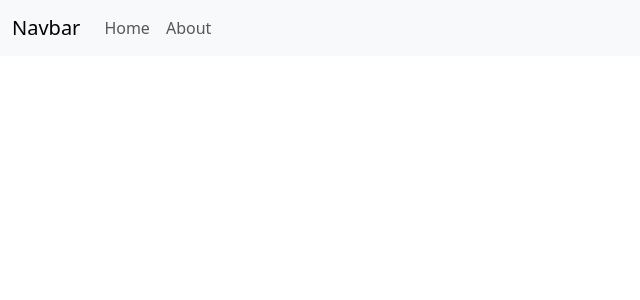
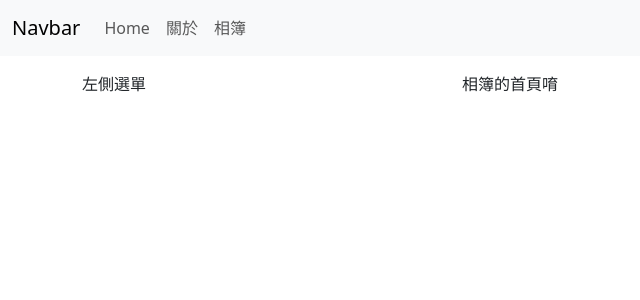
Before and after one commit to howardLiuFrogJump/react-router-test, a React (Create React App) app: page /album in a window 1280 px wide. Before the commit this address had no page. Shown: the top 300 px of the page, without its empty margins (0-640 px from the left). Built offline with nearby package versions, Linux system fonts and the light colour scheme.

Commit message:
巢狀路由與 Outlet

```diff
--- a/src/App.js
+++ b/src/App.js
@@ -3,7 +3,8 @@
 
 import Home from "./pages/Home";
 import About from "./pages/About";
-
+import AlbumLayout from "./pages/AlbumLayout";
+import AlbumIndex from "./pages/AlbumIndex";
 // 0. 於index.js加入BrowserRouter 只要做一次
 //  加入前端路由
 // 1. 準備元件
@@ -19,6 +20,9 @@
           <Routes>
             <Route path='/' element={<Home/>}></Route>
             <Route path='/about' element={<About/>}></Route>
+            <Route path='/album' element={<AlbumLayout/>}>
+              <Route index element={<AlbumIndex/>}></Route>
+            </Route>
           </Routes>
         </div>
       </header>
--- a/src/components/Navbar.js
+++ b/src/components/Navbar.js
@@ -11,7 +11,10 @@
               <Link className="nav-link" to="/">Home</Link>
             </li>
             <li className="nav-item">
-              <Link className="nav-link" to="/about">About</Link>
+              <Link className="nav-link" to="/about">關於</Link>
+            </li>
+            <li className="nav-item">
+              <Link className="nav-link" to="/album">相簿</Link>
             </li>
           </ul>
 
--- /dev/null
+++ b/src/pages/AlbumIndex.js
@@ -0,0 +1,5 @@
+export default function AlbumIndex(){
+  return(
+    <div>相簿的首頁唷</div>
+  )
+}
--- /dev/null
+++ b/src/pages/AlbumLayout.js
@@ -0,0 +1,14 @@
+import { Outlet } from "react-router-dom"
+
+export default function AlbumLayout(){
+  return(
+    <div className="row">
+      <div className="col-4">
+        左側選單
+      </div>
+      <div className="col-8">
+        <Outlet/>
+      </div>
+    </div>
+  )
+}
```
